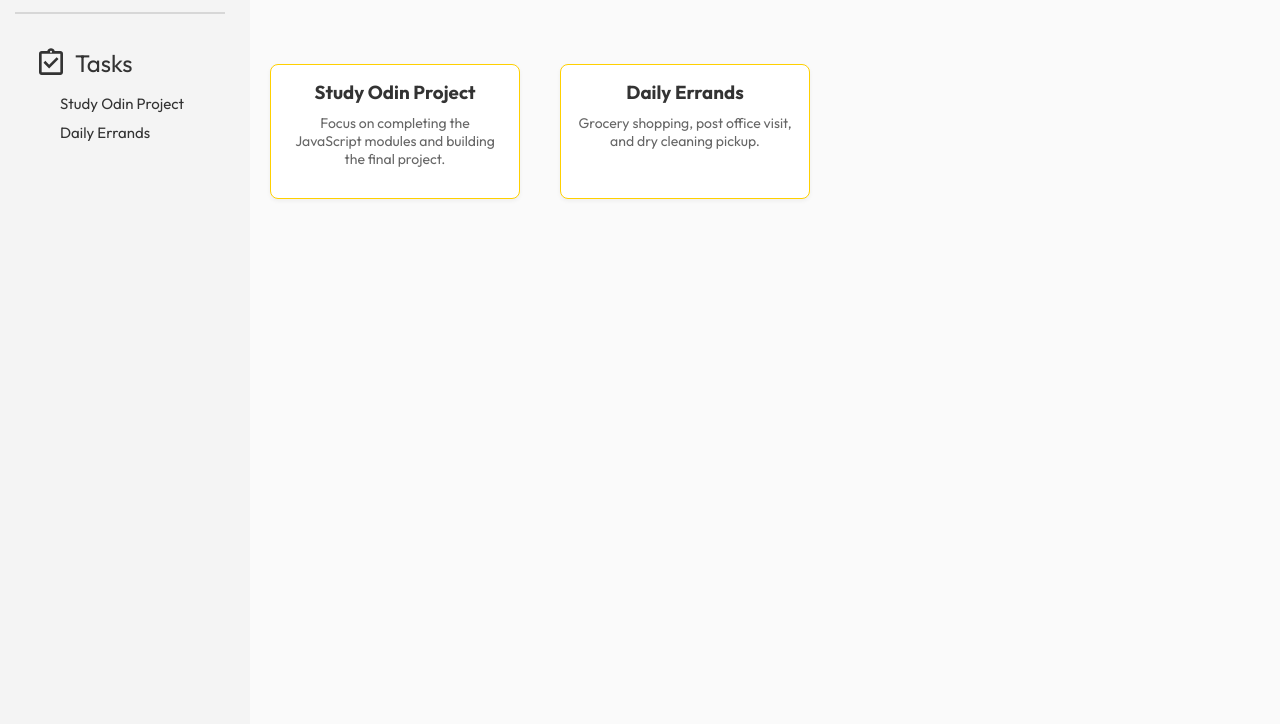
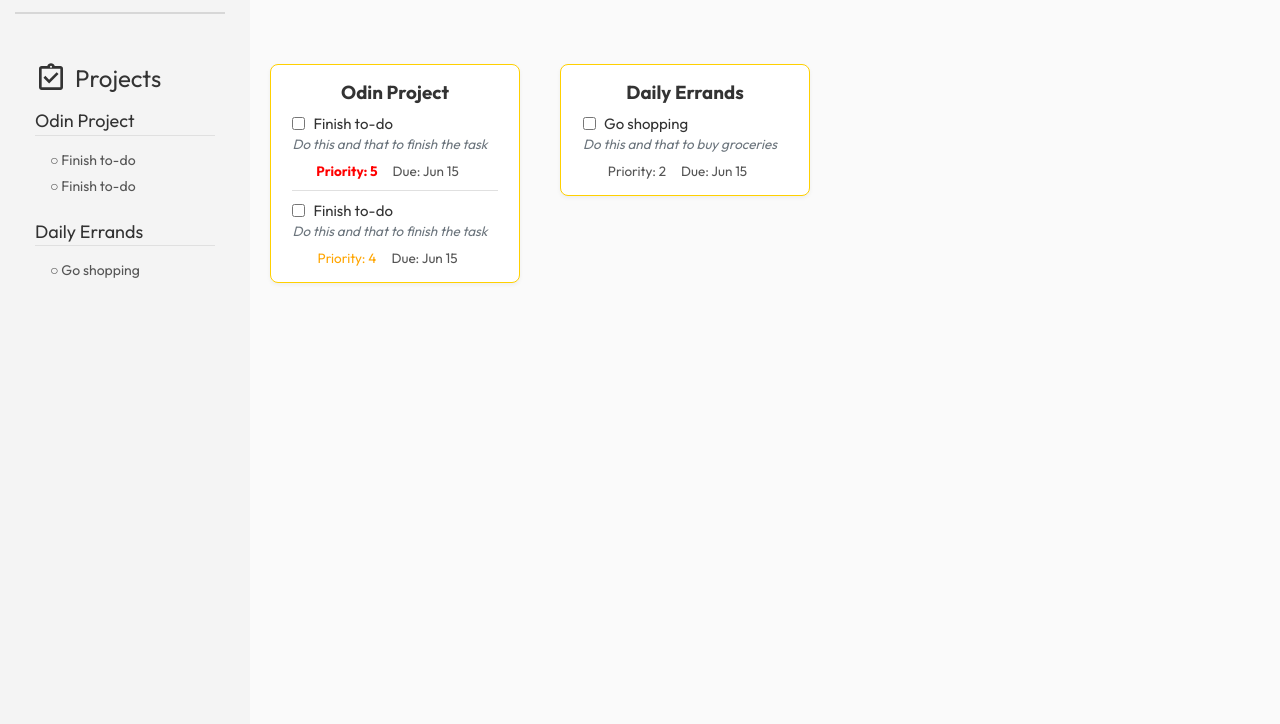
Before and after one commit to momoo038/to-do, a website built with webpack: page src/template.html in a window 1280 px wide. Shown: the part 76-800 px from the top of the page. Built offline with nearby package versions, Linux system fonts and the light colour scheme; files whose address does not match are found by name.

Commit message:
Overhauled project-task relationship and cards in general

```diff
--- a/src/components/render-nav.js
+++ b/src/components/render-nav.js
@@ -1,62 +1,67 @@
-import { domUtils } from "../utils/domUtils";
+import { domUtils } from "../utils/domUtils.js";
 
 export default function renderNavLinks(nav, items) {
   if (!nav) return;
   nav.innerHTML = "";
 
-    items.forEach(itemData => {
+  items.forEach((itemData) => {
     const linkChildren = [];
-
     if (itemData.icon) {
       const iconImageElement = domUtils.createImage(itemData.icon, "", {
-                classes: "nav-icon"
+        classes: "nav-icon",
       });
-
       if (iconImageElement) {
         linkChildren.push(iconImageElement);
-                linkChildren.push(document.createTextNode(" "));
       }
     }
-
     linkChildren.push(document.createTextNode(itemData.text || ""));
-
     const link = domUtils.createElement("a", {
       classes: "nav-link",
-            href: itemData.href,
       id: itemData.id,
-            children: linkChildren
+      children: linkChildren,
     });
     nav.appendChild(link);
 
-        if (itemData.subCategories && itemData.subCategories.length > 0) {
+    if (itemData.projects) {
       const subNavContainer = domUtils.createElement("div", {
-                classes: "sub-nav-links"
+        classes: "sub-nav-links",
       });
 
-            itemData.subCategories.forEach(subItemData => {
-                const subLinkChildren = [];
+      if (itemData.projects.length > 0) {
+        itemData.projects.forEach((projectData) => {
+          const projectLink = domUtils.createElement("a", {
+            classes: ["nav-link", "sub-nav-link"],
+            id: projectData.id,
+            textContent: projectData.text,
+          });
+          subNavContainer.appendChild(projectLink);
 
-                if (subItemData.icon) {
-                    const subIconImageElement = domUtils.createImage(subItemData.icon, "", {
-                        classes: ["nav-icon", "sub-nav-icon"]
+          if (projectData.tasks && projectData.tasks.length > 0) {
+            const tasksListContainer = domUtils.createElement("div", {
+              classes: "nav-tasks-list",
             });
+            projectData.tasks.forEach((taskData) => {
+              const statusIcon = taskData.isCompleted ? "●" : "○";
 
-                    if (subIconImageElement) {
-                        subLinkChildren.push(subIconImageElement);
-                        subLinkChildren.push(document.createTextNode(" "));
+              const taskElement = domUtils.createElement("span", {
+                classes: "nav-task-item",
+                textContent: `${statusIcon} ${taskData.text}`,
+              });
+              if (taskData.isCompleted) {
+                taskElement.classList.add("completed");
               }
+              tasksListContainer.appendChild(taskElement);
+            });
+            subNavContainer.appendChild(tasksListContainer);
           }
-
-                subLinkChildren.push(document.createTextNode(subItemData.text || ""));
-
-                const subLink = domUtils.createElement("a", {
-                    classes: ["nav-link", "sub-nav-link"],
-                    href: subItemData.href,
-                    id: subItemData.id,
-                    children: subLinkChildren
         });
-                subNavContainer.appendChild(subLink);
+      } else {
+        const noTasksMessage = domUtils.createElement("span", {
+          classes: "no-tasks-nav-message",
+          textContent: "Peace and silence; nothing to display.",
         });
+        subNavContainer.appendChild(noTasksMessage);
+      }
       nav.appendChild(subNavContainer);
     }
   });
--- a/src/components/render-projects.js
+++ b/src/components/render-projects.js
@@ -1,7 +1,13 @@
 import { domUtils } from "../utils/domUtils.js";
 import { saveDataToLocalStorage } from "../utils/localStorageUtils.js";
+import { format, parseISO, isValid } from "date-fns";
 
-export default function renderProjectCards(container, projectItems, fullDatasetToSave, onDataUpdateCallback) {
+export default function renderProjectCards(
+  container,
+  projectItems,
+  fullDatasetToSave,
+  onDataUpdateCallback
+) {
   if (!container) {
     console.error("Project cards container not found!");
     return;
@@ -19,11 +25,23 @@ export default function renderProjectCards(container, projectItems, fullDatasetT
   const card = domUtils.createElement("div", { classes: "project-card" });
   card.dataset.id = itemData.id;
 
+  const removeIcon = domUtils.createImage("images/remove.svg", "Remove card", {
+    classes: ["trash-can-icon", "remove-card-hidden"],
+  });
+
+  const checkProjectCompletion = () => {
+    const allTasksCompleted = itemData.tasks && itemData.tasks.length > 0 && itemData.tasks.every(task => task.isCompleted);
+    card.classList.toggle('project-completed', allTasksCompleted);
+    removeIcon.classList.toggle('remove-card-hidden', !allTasksCompleted);
+    removeIcon.classList.toggle('remove-card-visible', allTasksCompleted);
+  };
+
   const title = domUtils.createElement("h3", {
     classes: "project-card-title",
     textContent: itemData.text,
   });
   card.appendChild(title);
+
   if (itemData.description) {
     const description = domUtils.createElement("p", {
       classes: "project-card-description",
@@ -31,11 +49,91 @@ export default function renderProjectCards(container, projectItems, fullDatasetT
     });
     card.appendChild(description);
   }
-    const removeIcon = domUtils.createImage(
-      "images/remove.svg",
-      "Remove card",
-      { classes: ["trash-can-icon", "remove-card-hidden"] }
-    );
+
+  if (itemData.tasks && itemData.tasks.length > 0) {
+    const taskListContainer = domUtils.createElement("div", {
+      classes: "project-card-task-list",
+    });
+
+    itemData.tasks.forEach((taskData) => {
+      const taskEntryDiv = domUtils.createElement("div", {
+        classes: "project-card-task-entry",
+      });
+
+      if (taskData.isCompleted) {
+        taskEntryDiv.classList.add("task-completed");
+      }
+
+      const mainInfoDiv = domUtils.createElement("div", {
+        classes: "task-main-info",
+      });
+
+      const checkbox = document.createElement("input");
+      checkbox.type = "checkbox";
+      checkbox.checked = taskData.isCompleted;
+
+      const taskText = domUtils.createElement("span", {
+        classes: "task-text",
+        textContent: taskData.text,
+      });
+
+      mainInfoDiv.appendChild(checkbox);
+      mainInfoDiv.appendChild(taskText);
+
+      mainInfoDiv.addEventListener("click", () => {
+        taskData.isCompleted = !taskData.isCompleted;
+        saveDataToLocalStorage(fullDatasetToSave);
+        taskEntryDiv.classList.toggle("task-completed");
+        checkbox.checked = taskData.isCompleted;
+
+        checkProjectCompletion();
+
+        if (typeof onDataUpdateCallback === "function") {
+          onDataUpdateCallback();
+        }
+      });
+
+      taskEntryDiv.appendChild(mainInfoDiv);
+
+      if (taskData.description) {
+        const taskDescription = domUtils.createElement("p", {
+          classes: "task-item-description",
+          textContent: taskData.description
+        });
+        taskEntryDiv.appendChild(taskDescription);
+      }
+
+      const taskDetailsDiv = domUtils.createElement("div", {
+        classes: "task-details",
+      });
+
+      if (taskData.Priority) {
+        const priorityEl = domUtils.createElement("span", {
+          classes: ["task-priority", `priority-${taskData.Priority}`],
+          textContent: `Priority: ${taskData.Priority}`,
+        });
+        taskDetailsDiv.appendChild(priorityEl);
+      }
+
+      if (taskData.dueDate) {
+        const dateObj = parseISO(taskData.dueDate);
+        if (isValid(dateObj)) {
+          const dueDateEl = domUtils.createElement("span", {
+            classes: "task-due-date",
+            textContent: `Due: ${format(dateObj, "MMM d")}`,
+          });
+          taskDetailsDiv.appendChild(dueDateEl);
+        }
+      }
+      if (taskDetailsDiv.hasChildNodes()) {
+          taskEntryDiv.appendChild(taskDetailsDiv);
+      }
+      taskListContainer.appendChild(taskEntryDiv);
+    });
+    card.appendChild(taskListContainer);
+  }
+  checkProjectCompletion();
+
   removeIcon.style.width = "30px";
   removeIcon.style.height = "30px";
   card.appendChild(removeIcon);
@@ -43,6 +141,7 @@ export default function renderProjectCards(container, projectItems, fullDatasetT
   if (itemData.href && itemData.href !== "#") {
     card.classList.add("clickable");
   }
+
   card.addEventListener("click", function (event) {
     const removeIconInstance = this.querySelector(".trash-can-icon");
     if (
@@ -59,39 +158,32 @@ export default function renderProjectCards(container, projectItems, fullDatasetT
         projectItems.splice(itemIndexToRemove, 1);
         if (fullDatasetToSave) {
           saveDataToLocalStorage(fullDatasetToSave);
-            if (typeof onDataUpdateCallback === "function"){
+          if (typeof onDataUpdateCallback === "function") {
             onDataUpdateCallback();
           }
         } else {
           console.warn(
-              "Full dataset (fullDatasetToSave) not provided to renderProjectCards; cannot save to localStorage."
+            "Full dataset (fullDatasetToSave) not provided; cannot save."
           );
         }
-          renderProjectCards(container, projectItems, fullDatasetToSave, onDataUpdateCallback);
+        renderProjectCards(
+          container,
+          projectItems,
+          fullDatasetToSave,
+          onDataUpdateCallback
+        );
       } else {
-          console.warn("Item to remove not found in data array, removing from DOM only. ID:", itemIdToRemove);
+        console.warn(
+          "Item to remove not found in data array, removing from DOM only. ID:",
+          itemIdToRemove
+        );
         this.remove();
       }
       return;
     }
     this.classList.toggle("card-is-selected");
-      if (removeIconInstance) {
-        if (this.classList.contains("card-is-selected")) {
-          removeIconInstance.classList.remove("remove-card-hidden");
-          removeIconInstance.classList.add("remove-card-visible");
-        } else {
-          removeIconInstance.classList.remove("remove-card-visible");
-          removeIconInstance.classList.add("remove-card-hidden");
-        }
-      }
-      if (itemData.href && itemData.href !== "#") {
-        if (itemData.href.startsWith("#")) {
-          window.location.hash = itemData.href;
-        } else {
-          window.open(itemData.href, "_blank");
-        }
-      }
   });
   cardsWrapper.appendChild(card);
 });
+
 }
--- a/src/components/ui.js
+++ b/src/components/ui.js
@@ -26,7 +26,7 @@ export default function renderUI() {
   if (content) {
     content.innerHTML = "";
   } else {
-    console.error("#content not found")
+    console.error("#content not found");
     return;
   }
   const mainContainer = domUtils.createElement("div", { classes: "ui-main" });
@@ -53,9 +53,8 @@ export default function renderUI() {
   function refreshNav() {
     if (navFunctionsContainer && navItemsFromJson) {
       renderNavLinks(navFunctionsContainer, navItemsFromJson);
-      console.log("Nav refreshed")
     } else {
-      console.error("Can't refresh nav")
+      console.error("Can't refresh nav");
     }
   }
 
@@ -79,10 +78,10 @@ export default function renderUI() {
   const addTask = domUtils.createElement("div", {
     classes: "nav-add-btn",
     children: [
-      domUtils.createImage(addIcon, {
+      domUtils.createImage(addIcon, "Add task icon", {
         classes: "nav-add-icon",
-        height: "50px",
-        width: "50px"
+        height: "30px",
+        width: "30px",
       }),
       domUtils.createElement("span", {
         classes: "nav-add-text",
@@ -111,19 +110,16 @@ export default function renderUI() {
   if (navItemsFromJson) {
     const tasksItem = navItemsFromJson.find((item) => item.id === "nav-tasks");
 
-    if (
-      tasksItem &&
-      tasksItem.subCategories &&
-      tasksItem.subCategories.length > 0
-    ) {
+    if (tasksItem && tasksItem.projects && tasksItem.projects.length > 0) {
       const subTasksTitle = domUtils.createElement("h2", {
         classes: "project-subtitle",
-        textContent: `Sub-tasks for: ${tasksItem.text}`,
+        textContent: `Projects under: ${tasksItem.text}`,
       });
       projectDisplayContainer.appendChild(subTasksTitle);
+
       renderProjectCards(
         projectDisplayContainer,
-        tasksItem.subCategories,
+        tasksItem.projects,
         navItemsFromJson,
         refreshNav
       );
@@ -135,12 +131,12 @@ export default function renderUI() {
       projectDisplayContainer.appendChild(noSubTasksTitle);
 
       const messageElement = domUtils.createElement("p", {
-        textContent: "There are no tasks at the moment. Add new!",
+        textContent: "There are no projects at the moment. Add new!",
         classes: "no-tasks-message",
       });
       projectDisplayContainer.appendChild(messageElement);
       console.warn(
-        "Could not find 'Tasks' item or its sub-categories in navigation.json"
+        "Could not find 'projects' array in navigation.json or it is empty."
       );
     }
   } else {
--- a/src/data/navigation.json
+++ b/src/data/navigation.json
@@ -1,18 +1,41 @@
 [
   {
-    "text": "Tasks",
+    "text": "Projects",
     "id": "nav-tasks",
     "icon": "../images/tasks.svg",
-    "subCategories": [
+    "projects": [
       {
-        "text": "Study Odin Project",
+        "text": "Odin Project",
         "id": "nav-tasks-study",
-        "description": "Focus on completing the JavaScript modules and building the final project."
+        "tasks": [
+          {
+            "text": "Finish to-do",
+            "description": "Do this and that to finish the task",
+            "dueDate": "2025-06-15",
+            "Priority": "5",
+            "isCompleted": false
+          },
+          {
+            "text": "Finish to-do",
+            "description": "Do this and that to finish the task",
+            "dueDate": "2025-06-15",
+            "Priority": "4",
+            "isCompleted": false
+          }
+        ]
       },
       {
         "text": "Daily Errands",
         "id": "nav-tasks-errands",
-        "description": "Grocery shopping, post office visit, and dry cleaning pickup."
+        "tasks": [
+          {
+            "text": "Go shopping",
+            "description": "Do this and that to buy groceries",
+            "dueDate": "2025-06-15",
+            "Priority": "2",
+            "isCompleted": false
+          }
+        ]
       }
     ]
   }
--- a/src/styles/ui-styles.css
+++ b/src/styles/ui-styles.css
@@ -73,14 +73,22 @@ body {
   display: flex;
   align-items: center;
   gap: 8px;
+  border-bottom: 1px solid #e0e0e0;
+  padding-bottom: 2.5px;
+}
+
+.nav-link#nav-tasks {
+  border: none;
+  padding-bottom: 0;
+  margin: 0;
+  margin-top: 15px;
 }
 
 .sub-nav-links {
   display: flex;
   flex-direction: column;
-  padding-left: 25px;
   gap: 10px;
-  font-size: 15px;
+  font-size: 18px;
 }
 
 .projects-main {
@@ -101,6 +109,7 @@ body {
   flex-wrap: wrap;
   padding: 10px 0;
   margin-left: 250px;
+  align-items: flex-start;
 }
 
 .project-card {
@@ -117,7 +126,14 @@ body {
   text-align: center;
   font-size: 15px;
   position: relative;
+  transition: transform 0.3s ease-in-out, box-shadow 0.3s ease-in-out;
 }
+
+.project-card:hover {
+  transform: translateY(-1px);
+  box-shadow: 0 8px 25px rgba(196, 196, 196, 0.5);
+}
+
 
 .project-card.clickable {
   cursor: pointer;
@@ -138,10 +154,6 @@ body {
   font-size: 14px;
   color: #666;
   margin-bottom: 15px;
-}
-
-.project-card.card-is-selected {
-  border-color: #28a745;
 }
 
 .trash-can-icon {
@@ -198,3 +210,83 @@ body {
   padding: 0 20px;
   margin-left: 250px;
 }
+
+.task-priority.priority-5 {
+  color: red;
+  font-weight: bold;
+}
+.task-priority.priority-4 {
+  color: orange;
+}
+
+.task-details span {
+  margin-right: 15px;
+  font-size: 0.9em;
+  color: #555;
+}
+
+.project-card-task-entry + .project-card-task-entry {
+  border-top: 1px solid #e0e0e0;
+  margin-top: 10px;
+  padding-top: 10px;
+}
+
+.task-completed .task-text {
+  text-decoration: line-through;
+  color: #888;
+}
+
+.task-main-info {
+  display: flex;
+  align-items: center;
+  cursor: pointer;
+}
+
+.task-main-info .task-text {
+  margin-left: 8px;
+}
+
+.project-card.project-completed {
+  border: 2px solid #28a745;
+}
+
+.task-item-description {
+  font-size: 0.9em;
+  color: #6c757d;
+  margin-top: 2px;
+  margin-bottom: 8px;
+  font-style: italic;
+  padding-right: 10px;
+}
+
+.project-subtitle {
+  visibility: hidden;
+}
+
+.nav-tasks-list {
+  display: flex;
+  flex-direction: column;
+  gap: 8px;
+  padding-left: 15px;
+  margin-top: 5px;
+  margin-bottom: 15px;
+}
+
+.nav-task-item {
+  font-size: 14px;
+  color: #555;
+  display: flex;
+  align-items: center;
+}
+
+.nav-task-item.completed {
+  color: #888;
+  text-decoration: line-through;
+}
+
+.no-tasks-nav-message {
+  font-size: 16px;
+  color: #777;
+  font-style: italic;
+  padding: 10px 0;
+}
```
Lines whose indentation alone changed are shown as unchanged.
